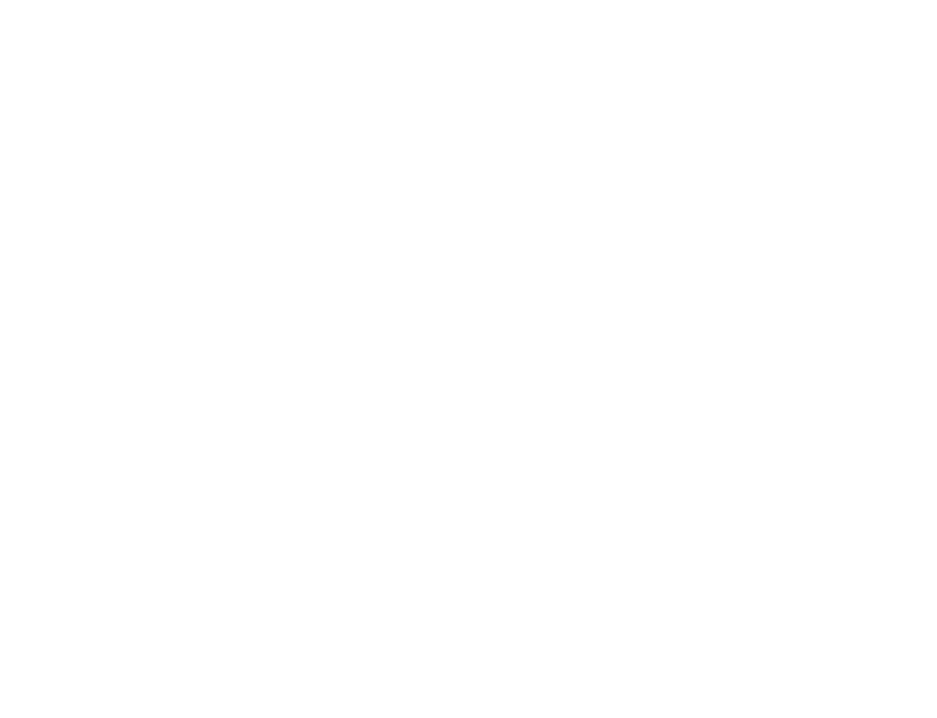
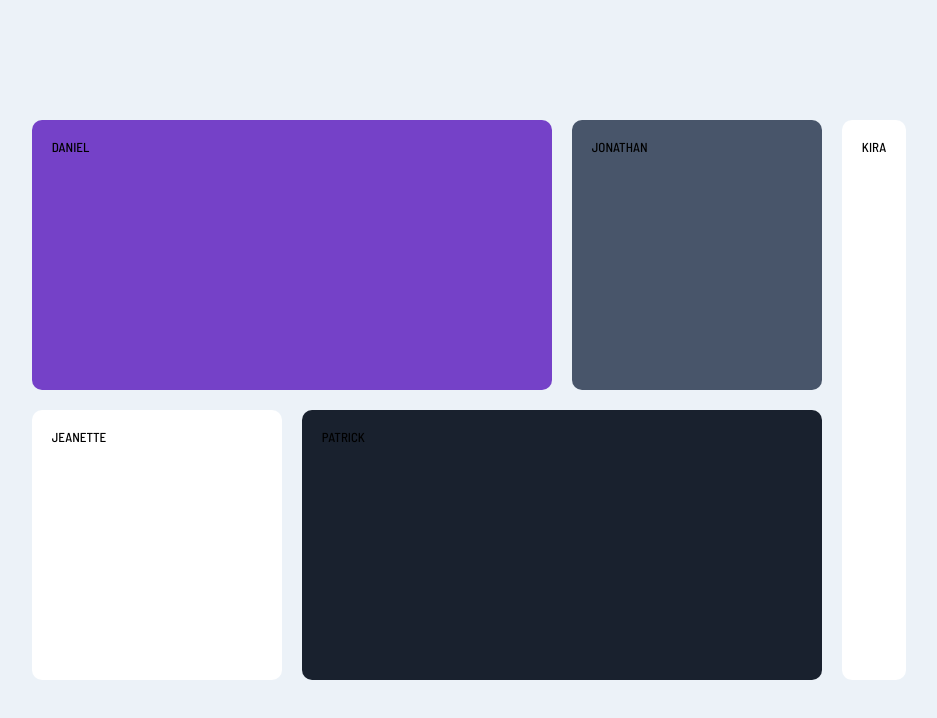
Before and after one commit to Zurisaday01/challenge-testimonials-grid-section, a website: page index.html in a window 1280 px wide. Shown: the whole page, without its empty margins (171-1108 px from the left). Drawn offline with nearby package versions, Linux system fonts and the light colour scheme; files that its build step writes are made by us from their sources.

Commit message:
Cuadricula base lista, le faltan detalles que se mejorarán al finalizar

```diff
--- a/app/scss/abstracts/_variables.scss
+++ b/app/scss/abstracts/_variables.scss
@@ -27,6 +27,6 @@ $font__family: 'Barlow Semi Condensed', sans-serif;
 // Font Size --------------------------
 // ------------------------------------
 $font__size: (
-    alfa: 3.4rem,
+    alfa: 2.5rem, //heading
     beta: 1.3rem //body copy
 );
--- a/app/scss/base/_base.scss
+++ b/app/scss/base/_base.scss
@@ -8,6 +8,18 @@
 
 
 html{
+    height: 100vh;
     font-size: 62.5%; // 10px
     box-sizing: border-box;
 }
+
+body{
+    height: 100vh;
+    font-family: $font__family;
+    @include font-size(beta);
+    background-color: color(neutral, a);
+}
+
+.container{
+    padding: 12rem;
+}
--- a/app/scss/components/_card.scss
+++ b/app/scss/components/_card.scss
@@ -0,0 +1,29 @@
+.card{
+    border-radius: 1rem;
+    padding: 2rem;
+
+    &--first{
+        background-color: color(primary, a);
+        grid-area: first;
+    }
+
+    &--second{
+        background-color: color(typography, b);
+        grid-area: second;
+    }
+
+    &--third{
+        background-color: color(typography, a);
+        grid-area: third;
+    }
+
+    &--fourth{
+        background-color: color(typography, a);
+        grid-area: fourth;
+    }
+
+    &--fifth{
+        background-color: color(primary, b);
+        grid-area: fifth;
+    }
+}
--- a/app/scss/layout/_main.scss
+++ b/app/scss/layout/_main.scss
@@ -0,0 +1,13 @@
+.main{
+    height: 100%;
+    width: 100%;
+
+    //grid
+    display: grid;
+    grid-template-columns: repeat(auto-fill, 25rem);
+    grid-template-rows: repeat(2, 1fr);
+    gap: 2rem;
+    grid-template-areas: "first first second third"
+                         "fourth fifth fifth third";
+    justify-content: center;
+}
--- a/index.html
+++ b/index.html
@@ -1,16 +1,34 @@
 <!DOCTYPE html>
-<html lang="en">
+<html lang="es">
 <head>
   <meta charset="UTF-8">
   <meta name="viewport" content="width=device-width, initial-scale=1.0"> <!-- displays site properly based on user's device -->
 
   <link rel="icon" type="image/png" sizes="32x32" href="./images/favicon-32x32.png">
   <link href="https://fonts.googleapis.com/css2?family=Barlow+Semi+Condensed:wght@500;600&display=swap" rel="stylesheet">
-  <link rel="stylesheet" href="./dist/style.css">
+  <link rel="stylesheet" href="./dist/css/style.css">
   <title>Frontend Mentor | [Challenge Name Here]</title>
 
 </head>
-<body>
+<body class="container">
+
+  <main class="main">
+    <div class="card card--first">
+      DANIEL
+    </div>
+    <div class="card card--second">
+      JONATHAN
+    </div>
+    <div class="card card--third">
+      KIRA
+    </div>
+    <div class="card card--fourth">
+      JEANETTE
+    </div>
+    <div class="card card--fifth">
+      PATRICK
+    </div>
+  </main>
   <!-- Daniel Clifford
   Verified Graduate
 
```
Also changed, not shown: css/style.css (added), dist/css/style.css.
